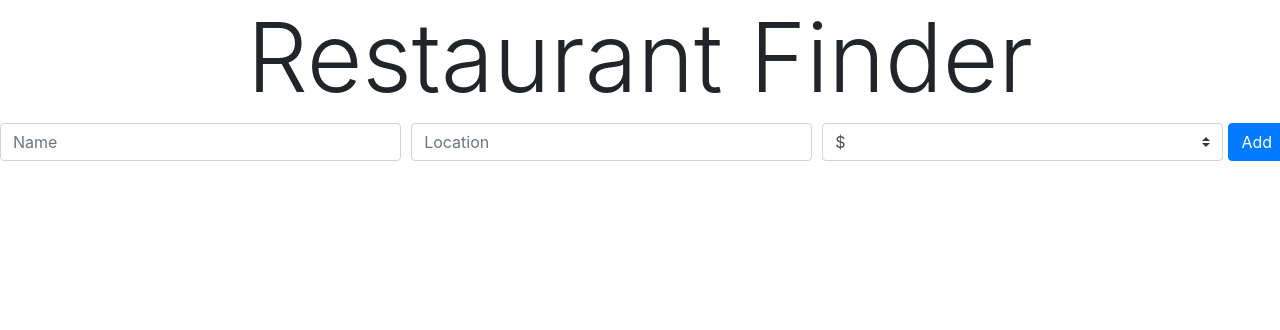
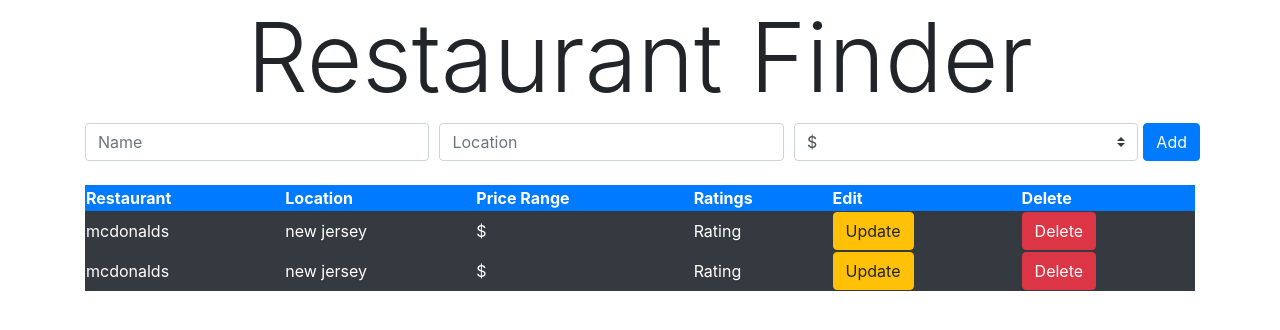
Before and after one commit to gvgui/yelp_pern, a React (Create React App) app in the folder client/: page / in a window 1280 px wide. Shown: the top 330 px of the page. Built offline with nearby package versions, Linux system fonts and the light colour scheme.

Commit message:
added restaurant list component to home page

```diff
--- a/client/src/App.jsx
+++ b/client/src/App.jsx
@@ -5,7 +5,7 @@ import UpdatePage from "./routes/UpdatePage";
 import RestaurantDetailPage from './routes/RestaurantDetailPage';
 
 const App = () => {
-    return <div>
+    return <div className='container'>
         <Router>
             <Routes>
                 <Route exact path="/" element={<Home/>} />
--- a/client/src/components/RestaurantList.jsx
+++ b/client/src/components/RestaurantList.jsx
@@ -0,0 +1,40 @@
+import React from 'react'
+
+const RestaurantList = () => {
+  return (
+    <div className='list-group'>
+        <table className="table-hover table-dark">
+            <thead>
+                <tr className="bg-primary">
+                    <th scope="col">Restaurant</th>
+                    <th scope="col">Location</th>
+                    <th scope="col">Price Range</th>
+                    <th scope="col">Ratings</th>
+                    <th scope="col">Edit</th>
+                    <th scope="col">Delete</th>
+                </tr>
+            </thead>
+            <tbody>
+                <tr>
+                    <td>mcdonalds</td>
+                    <td>new jersey</td>
+                    <td>$</td>
+                    <td>Rating</td>
+                    <td><button className="btn btn-warning">Update</button></td>
+                    <td><button className="btn btn-danger">Delete</button></td>
+                </tr>
+                <tr>
+                    <td>mcdonalds</td>
+                    <td>new jersey</td>
+                    <td>$</td>
+                    <td>Rating</td>
+                    <td><button className="btn btn-warning">Update</button></td>
+                    <td><button className="btn btn-danger">Delete</button></td>
+                </tr>
+            </tbody>
+        </table>
+    </div>
+  )
+}
+
+export default RestaurantList
--- a/client/src/routes/Home.jsx
+++ b/client/src/routes/Home.jsx
@@ -1,12 +1,14 @@
 import React from 'react';
 import AddRestaurant from '../components/AddRestaurant';
 import Header from '../components/Header';
+import RestaurantList from '../components/RestaurantList';
 
 const Home = () => {
   return (
     <div>
         <Header/>
         <AddRestaurant/>
+        <RestaurantList/>
     </div>
   );
 };
```
